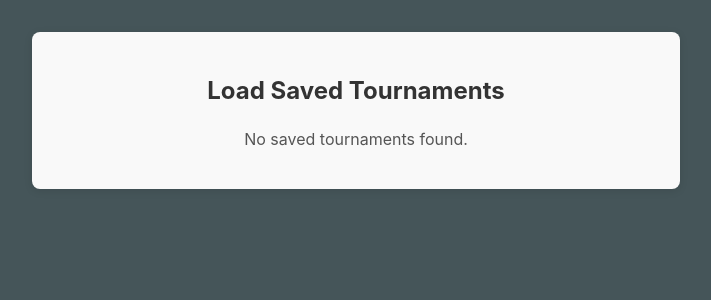
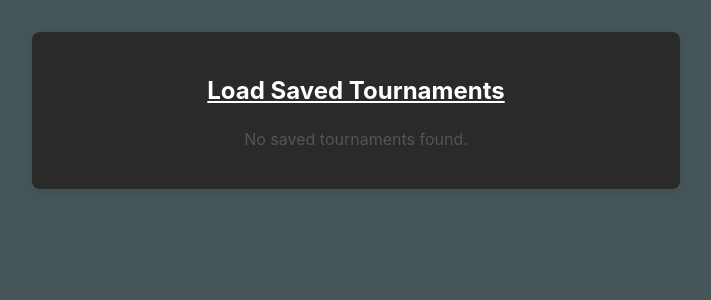
Before and after one commit to lm15-lukas/Kicker-React, a React (Create React App) app: page /load in a window 1280 px wide. Shown: the top 300 px of the page, without its empty margins (284-995 px from the left). Built offline with nearby package versions, Linux system fonts and the light colour scheme; the HTML template or start-up script is replaced by a standard one.

Commit message:
switch Css theme Dark Mode

```diff
--- a/src/pages/Tournament/TournamentComponents/LoadTournament.css
+++ b/src/pages/Tournament/TournamentComponents/LoadTournament.css
@@ -2,7 +2,7 @@
     max-width: 600px;
     margin: 2rem auto;
     padding: 1.5rem;
-    background-color: #f9f9f9;
+    background-color: #2a2a2a;
     border-radius: 8px;
     box-shadow: 0 2px 8px rgba(0, 0, 0, 0.1);
 }
@@ -10,7 +10,8 @@
 .load-tournament-container h2 {
     text-align: center;
     margin-bottom: 1.5rem;
-    color: #333;
+    color: white;
+    text-decoration: underline;
 }
 
 .tournament-list {
@@ -23,20 +24,22 @@
     display: flex;
     justify-content: space-between;
     align-items: center;
-    background-color: #fff;
+    background-color: #2a2a2a;
     padding: 0.75rem 1rem;
     margin-bottom: 0.75rem;
+    border-style: groove;
     border-radius: 6px;
+    border-color: white;
     box-shadow: 0 1px 4px rgba(0, 0, 0, 0.05);
 }
 
 .tournament-item strong {
     font-size: 1rem;
-    color: #222;
+    color: white;
 }
 
 .tournament-item small {
-    color: #666;
+    color: white;
     font-size: 0.85rem;
 }
 
--- a/src/pages/Tournament/TournamentComponents/TurnamentHeader.jsx
+++ b/src/pages/Tournament/TournamentComponents/TurnamentHeader.jsx
@@ -11,7 +11,7 @@ export default function TournamentHeader() {
             <div>
             <img src={Trophy} alt="trophy" className="trophy"/>
             <button className="tournament-End" onClick={handleEndTournament}>End Tournament</button>
-            <h1>Tournament {tournamentName}</h1>
+            <h1>Tournament: "{tournamentName}"</h1>
             </div>
         </header>
     )
```
